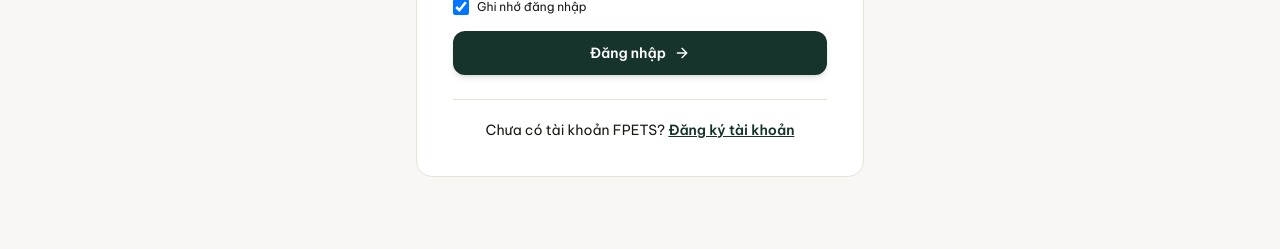
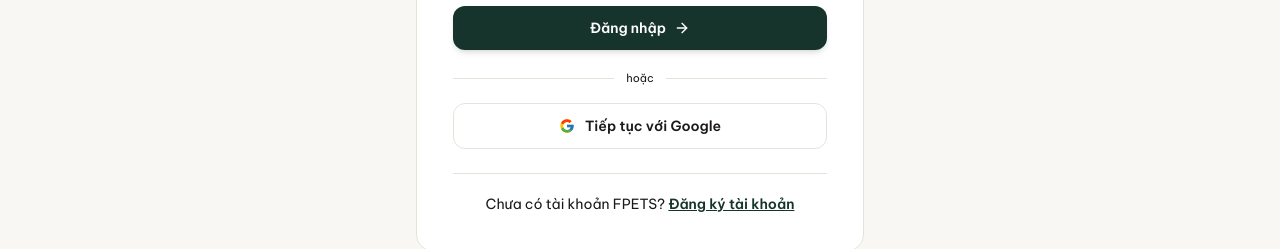
Before and after one commit to quangdnnse184218/fpets, a Next.js app: page /login in a window 1280 px wide. Shown: the part 476-725 px from the top of the page. Built offline with nearby package versions, Linux system fonts and the light colour scheme; no server answers.

Commit message:
feat: dang nhap/dang ky bang Google qua Supabase Auth

```diff
--- /dev/null
+++ b/src/app/auth/callback/route.ts
@@ -0,0 +1,28 @@
+import { NextResponse, type NextRequest } from "next/server";
+import { createClient } from "@/lib/supabase/server";
+import { safeRedirect } from "@/lib/safeRedirect";
+
+// Google (OAuth, PKCE) trả về đây kèm ?code=...; đổi code lấy phiên đăng nhập rồi quay lại trang khách đang đứng
+export async function GET(request: NextRequest) {
+  const { searchParams, origin } = request.nextUrl;
+  const code = searchParams.get("code");
+  const next = safeRedirect(searchParams.get("next"), "");
+
+  if (!code) {
+    return NextResponse.redirect(new URL("/login?error=google", origin));
+  }
+
+  const supabase = await createClient();
+  const { data, error } = await supabase.auth.exchangeCodeForSession(code);
+  if (error || !data.user) {
+    return NextResponse.redirect(new URL("/login?error=google", origin));
+  }
+
+  if (next) {
+    return NextResponse.redirect(new URL(next, origin));
+  }
+
+  // Không có trang đích: admin vào dashboard, khách vào hồ sơ thú cưng (giống đăng nhập bằng mật khẩu)
+  const { data: profile } = await supabase.from("profiles").select("role").eq("id", data.user.id).maybeSingle();
+  return NextResponse.redirect(new URL(profile?.role === "admin" ? "/admin/dashboard" : "/my-account/pets", origin));
+}
--- a/src/app/login/page.tsx
+++ b/src/app/login/page.tsx
@@ -7,6 +7,7 @@ import { createClient, isSupabaseConfigured, getSupabaseConfigStatus } from "@/l
 import { safeRedirect } from "@/lib/safeRedirect";
 import { useApp } from "@/context/AppContext";
 import BrandLogo from "@/components/common/BrandLogo";
+import GoogleSignInButton from "@/components/common/GoogleSignInButton";
 import {
   Eye,
   EyeOff,
@@ -33,7 +34,10 @@ function LoginForm() {
   // UI states
   const [showPassword, setShowPassword] = useState(false);
   const [isLoading, setIsLoading] = useState(false);
-  const [errorMessage, setErrorMessage] = useState("");
+  // /auth/callback trả về ?error=google khi đăng nhập Google thất bại hoặc bị hủy
+  const [errorMessage, setErrorMessage] = useState(
+    searchParams.get("error") === "google" ? "Đăng nhập Google không thành công, vui lòng thử lại." : ""
+  );
   const [successMessage, setSuccessMessage] = useState("");
   const [isUnconfirmed, setIsUnconfirmed] = useState(false);
   const [isResending, setIsResending] = useState(false);
@@ -284,6 +288,16 @@ function LoginForm() {
           </button>
         </form>
 
+        {/* Đăng nhập nhanh bằng Google */}
+        <div className="mt-5 space-y-4">
+          <div className="flex items-center gap-3 text-[11px] text-bark-400">
+            <span className="flex-1 h-px bg-surface-border" />
+            <span>hoặc</span>
+            <span className="flex-1 h-px bg-surface-border" />
+          </div>
+          <GoogleSignInButton next={redirectUrl || undefined} />
+        </div>
+
         {/* Chuyển sang Đăng ký */}
         <div className="mt-6 pt-5 border-t border-surface-border text-center">
           <p className="text-xs sm:text-sm text-bark-600">
--- a/src/app/register/page.tsx
+++ b/src/app/register/page.tsx
@@ -7,6 +7,7 @@ import { createClient, isSupabaseConfigured, getSupabaseConfigStatus } from "@/l
 import { safeRedirect } from "@/lib/safeRedirect";
 import { useApp } from "@/context/AppContext";
 import BrandLogo from "@/components/common/BrandLogo";
+import GoogleSignInButton from "@/components/common/GoogleSignInButton";
 import {
   Eye,
   EyeOff,
@@ -362,6 +363,21 @@ function RegisterForm() {
               </button>
             </form>
 
+            {/* Đăng nhập nhanh bằng Google */}
+            <div className="mt-5 space-y-4">
+              <div className="flex items-center gap-3 text-[11px] text-bark-400">
+                <span className="flex-1 h-px bg-surface-border" />
+                <span>hoặc</span>
+                <span className="flex-1 h-px bg-surface-border" />
+              </div>
+              <GoogleSignInButton next={redirectUrl} label="Đăng ký bằng Google" />
+              <p className="text-[11px] text-bark-500 text-center">
+                Tiếp tục với Google nghĩa là bạn đồng ý với{" "}
+                <Link href="/terms" target="_blank" className="underline">Điều khoản dịch vụ</Link> và{" "}
+                <Link href="/privacy" target="_blank" className="underline">Chính sách bảo mật</Link>.
+              </p>
+            </div>
+
             {/* Chuyển sang Đăng nhập */}
             <div className="mt-6 pt-4 border-t border-surface-border text-center">
               <p className="text-xs sm:text-sm text-bark-600">
--- /dev/null
+++ b/src/components/common/GoogleSignInButton.tsx
@@ -0,0 +1,47 @@
+"use client";
+
+import React, { useState } from "react";
+import { createClient } from "@/lib/supabase/client";
+
+// Đăng nhập / đăng ký bằng Google qua Supabase Auth; tài khoản mới tự tạo profile bằng trigger handle_new_user
+export default function GoogleSignInButton({ next, label = "Tiếp tục với Google" }: { next?: string; label?: string }) {
+  const [loading, setLoading] = useState(false);
+  const [error, setError] = useState("");
+
+  const handleClick = async () => {
+    setLoading(true);
+    setError("");
+    const supabase = createClient();
+    const callback = new URL("/auth/callback", window.location.origin);
+    if (next) callback.searchParams.set("next", next);
+    const { error: oauthError } = await supabase.auth.signInWithOAuth({
+      provider: "google",
+      options: { redirectTo: callback.toString() },
+    });
+    // Thành công thì trình duyệt đã chuyển sang Google; chỉ tới đây khi có lỗi
+    if (oauthError) {
+      setError("Không mở được đăng nhập Google, vui lòng thử lại.");
+      setLoading(false);
+    }
+  };
+
+  return (
+    <div className="space-y-1.5">
+      <button
+        type="button"
+        onClick={handleClick}
+        disabled={loading}
+        className="w-full py-3 px-4 rounded-xl border border-surface-border bg-white hover:bg-surface-muted text-sm font-semibold text-bark-900 flex items-center justify-center gap-2.5 transition-colors disabled:opacity-60"
+      >
+        <svg className="w-4 h-4" viewBox="0 0 48 48" aria-hidden="true">
+          <path fill="#FFC107" d="M43.6 20.5H42V20H24v8h11.3C33.7 32.7 29.2 36 24 36c-6.6 0-12-5.4-12-12s5.4-12 12-12c3.1 0 5.8 1.2 7.9 3.1l5.7-5.7C34 6.1 29.3 4 24 4 12.9 4 4 12.9 4 24s8.9 20 20 20 20-8.9 20-20c0-1.3-.1-2.4-.4-3.5z" />
+          <path fill="#FF3D00" d="M6.3 14.7l6.6 4.8C14.7 15.1 19 12 24 12c3.1 0 5.8 1.2 7.9 3.1l5.7-5.7C34 6.1 29.3 4 24 4 16.3 4 9.7 8.3 6.3 14.7z" />
+          <path fill="#4CAF50" d="M24 44c5.2 0 9.9-2 13.4-5.2l-6.2-5.2C29.2 35.1 26.7 36 24 36c-5.2 0-9.6-3.3-11.3-7.9l-6.5 5C9.5 39.6 16.2 44 24 44z" />
+          <path fill="#1976D2" d="M43.6 20.5H42V20H24v8h11.3c-.8 2.2-2.2 4.2-4.1 5.6l6.2 5.2C37 39.2 44 34 44 24c0-1.3-.1-2.4-.4-3.5z" />
+        </svg>
+        <span>{loading ? "Đang chuyển sang Google..." : label}</span>
+      </button>
+      {error && <p className="text-xs text-red-600 text-center">{error}</p>}
+    </div>
+  );
+}
```
